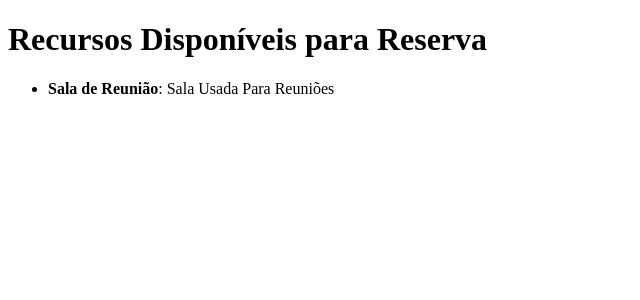
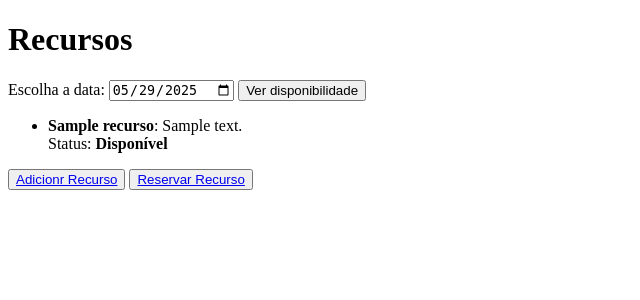
Before and after one commit to Pedro-Henrique-7/reserva-python, a Flask app: page / in a window 1280 px wide. Shown: the top 300 px of the page, without its empty margins (0-640 px from the left). Run offline with Flask 3, Linux system fonts and the light colour scheme; data comes from the database, SQL or seed files in the repository; both versions use the stored data as it was before the commit; tables that the repository leaves empty or names only in its code hold one stand-in row (values such as "Sample post").

Commit message:
Sistema migrado para MySQL e recursos agora exibem status dinâmico conforme reservas existentes

```diff
--- a/app.py
+++ b/app.py
@@ -1,13 +1,14 @@
 from flask import Flask, render_template, request, redirect, url_for
 from database import listar_recursos, adicionar_recursos, reservar_recurso
-
+from datetime import date
 
 app = Flask(__name__)
 
 @app.route('/') #cria rota inicial
 def home():
-    recursos = listar_recursos()
-    return render_template('home.html', recursos=recursos)
+    data = request.args.get('data', date.today().isoformat())
+    recursos = listar_recursos(data)
+    return render_template('home.html', recursos=recursos, data=data )
 
 @app.route ('/adicionar-recurso', methods=['GET', 'POST']) #mostra formulario para adicionar um get e processa con post
 def adicionar_recurso_view():
@@ -20,13 +21,16 @@ def adicionar_recurso_view():
 
 @app.route ('/reservar', methods= ['GET', 'POST'])
 def reservar_view():
-    recursos = listar_recursos()
+    data = request.args.get('data', date.today().isoformat())
+    recursos = listar_recursos(data)
 
     if request.method == 'POST':
         recurso_id= request.form['recurso_id']
         usuario_nome = request.form['usuario_nome']
         data = request.form['data']
-        reservar_recurso(recurso_id, usuario_nome, data)
+        hora_inicio = request.form['hora_inicio']
+        hora_fim = request.form['hora_fim']
+        reservar_recurso(recurso_id, usuario_nome, data, hora_inicio, hora_fim)
         return redirect(url_for('home'))
 
     return render_template('reservar.html', recursos = recursos)
--- a/database.py
+++ b/database.py
@@ -1,70 +1,47 @@
-import sqlite3  # Importa o módulo para trabalhar com banco SQLite
+import mysql.connector
+from datetime import date
 
-def criar_banco():
-    # Abre conexão com o banco de dados (se o arquivo não existir, ele cria)
-    conn = sqlite3.connect('reserva_recursos.db')
-    cursor = conn.cursor()  # Cria um cursor para executar comandos SQL
+def conectar():
+    return mysql.connector.connect(
+        host="34.66.199.250", #banco de dados provisionado em nuvem googlcloud a fins de teste
+        user="pedro",
+        password="123",
+        database="reserva_recursos"
+    )
 
-    # Cria a tabela 'recursos' caso não exista
-    cursor.execute('''
-        CREATE TABLE IF NOT EXISTS recursos (
-            id INTEGER PRIMARY KEY AUTOINCREMENT,  # ID automático e único para cada recurso
-            nome TEXT NOT NULL,                    # Nome do recurso (ex: Sala 1)
-            descricao TEXT                        # Descrição opcional do recurso
-        )
-    ''')
+def listar_recursos(data):
+    conn = conectar()
+    cursor = conn.cursor(dictionary=True)
+    query = '''
+        SELECT r.id, r.nome, r.descricao,
+        CASE
+            WHEN EXISTS (
+                SELECT 1 FROM reservas res
+                WHERE res.recurso_id = r.id AND res.data = %s
+            ) THEN 'Reservado'
+            ELSE 'Disponível'
+        END AS status
+        FROM recursos r;
 
-    # Cria a tabela 'reservas' caso não exista
-    cursor.execute('''
-        CREATE TABLE IF NOT EXISTS reservas (
-            id INTEGER PRIMARY KEY AUTOINCREMENT,  # ID automático para cada reserva
-            recurso_id INTEGER NOT NULL,             # ID do recurso reservado (chave estrangeira)
-            usuario_nome TEXT NOT NULL,              # Nome do usuário que fez a reserva
-            data TEXT NOT NULL,                      # Data da reserva (formato string para simplicidade)
-            hora_inicio TEXT NOT NULL,               # Hora de início da reserva
-            hora_fim TEXT NOT NULL,                  # Hora de fim da reserva
-            status TEXT NOT NULL,                    # Status da reserva (ex: Confirmado)
-            FOREIGN KEY (recurso_id) REFERENCES recursos(id)  # Define relação com a tabela recursos
-        )
-    ''')
-
-    conn.commit()  # Salva as alterações feitas no banco
-    conn.close()   # Fecha a conexão com o banco
-
-
-def listar_recursos():
-    conn = sqlite3.connect('reserva_recursos.db')
-    cursor = conn.cursor()
-
-
-    cursor.execute('SELECT id, nome, descricao FROM recursos')
+    '''
+    cursor.execute(query,(data,))
     recursos = cursor.fetchall()
-
     conn.close()
     return recursos
 
-
 def adicionar_recursos(nome, descricao):
-    conn = sqlite3.connect('reserva_recursos.db')
-    cursor = conn.cursor()
-
-    cursor.execute('INSERT INTO recursos (nome, descricao) VALUES (?, ?)', (nome, descricao))
+    conn = conectar()
+    cursor = conn.cursor(dictionary=True)
+    cursor.execute("INSERT INTO recursos (nome, descricao) VALUES (%s, %s)", (nome, descricao))
     conn.commit()
     conn.close()
 
-def reservar_recurso(recurso_id, usuario_nome, data):
-    conn = sqlite3.connect('reserva_recursos.db')
+def reservar_recurso(recurso_id, usuario_nome, data, hora_inicio, hora_fim):
+    conn = conectar()
     cursor = conn.cursor()
-
-    cursor.execute('''
-        INSERT INTO reservas (recurso_id, usuario_nome, data)
-        VALUES (?, ?, ?)
-    ''', (recurso_id, usuario_nome, data))
-
+    cursor.execute("""
+        INSERT INTO reservas (recurso_id, usuario_nome, data, hora_inicio, hora_fim)
+        VALUES (%s, %s, %s, %s, %s)
+    """, (recurso_id, usuario_nome, data, hora_inicio, hora_fim))
     conn.commit()
     conn.close()
-
-
-if __name__ == '__main__':
-    criar_banco()  # Executa a função que cria o banco e tabelas quando o script é rodado direto
-    print("Banco e tabelas criados com sucesso!")
--- a/templates/home.html
+++ b/templates/home.html
@@ -5,13 +5,25 @@
     <title>Recursos Disponíveis</title>
 </head>
 <body>
-    <h1>Recursos Disponíveis para Reserva</h1>
+    <h1>Recursos</h1>
+    <form method="get" action="/">
+        <label for="data">Escolha a data:</label>
+        <input type="date" name="data" value="{{ data }}">
+        <button type="submit">Ver disponibilidade</button>
+    </form>
+
     <ul>
         {% for recurso in recursos %}
-            <li><strong>{{ recurso[1] }}</strong>: {{ recurso[2] }}</li>
-        {% else %}
-            <li>Nenhum recurso cadastrado.</li>
+          <li>
+            <strong>{{ recurso['nome'] }}</strong>: {{ recurso['descricao'] }}<br>
+            <span>Status: <strong>{{ recurso['status'] }}</strong></span>
+          </li>
         {% endfor %}
-    </ul>
+      </ul>
+
+    <button><a href="{{url_for('adicionar_recurso_view')}}">Adicionr Recurso</a></button>
+    <button><a href="{{url_for('reservar_view')}}">Reservar Recurso</a></button>
+
+
 </body>
 </html>
```
Also changed, not shown: templates/adicionar_recurso.html (+4 -4 lines), templates/reservar.html (+16 -8 lines), reserva_recursos.db (deleted).
